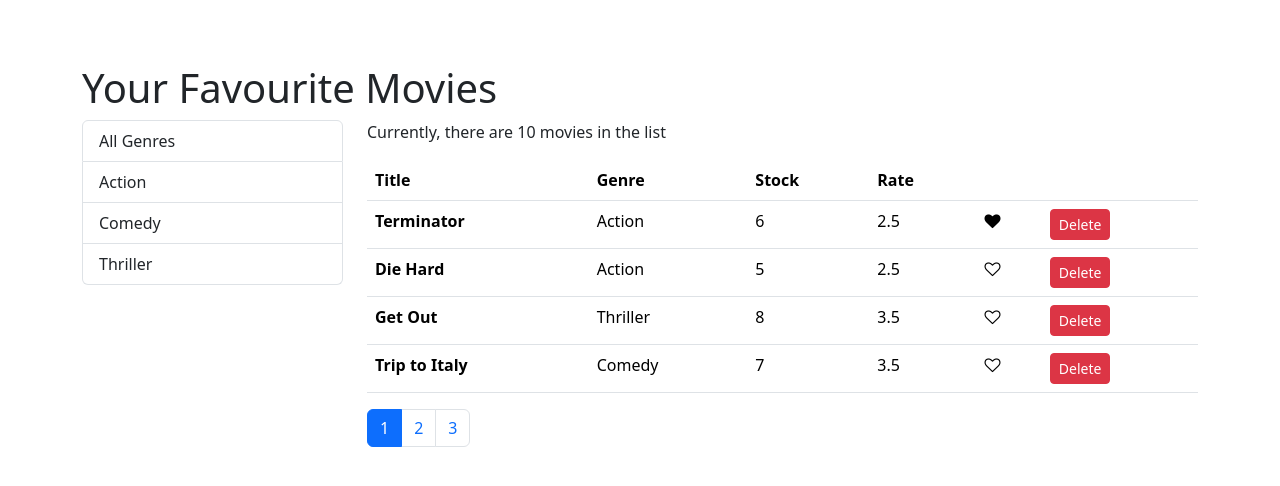
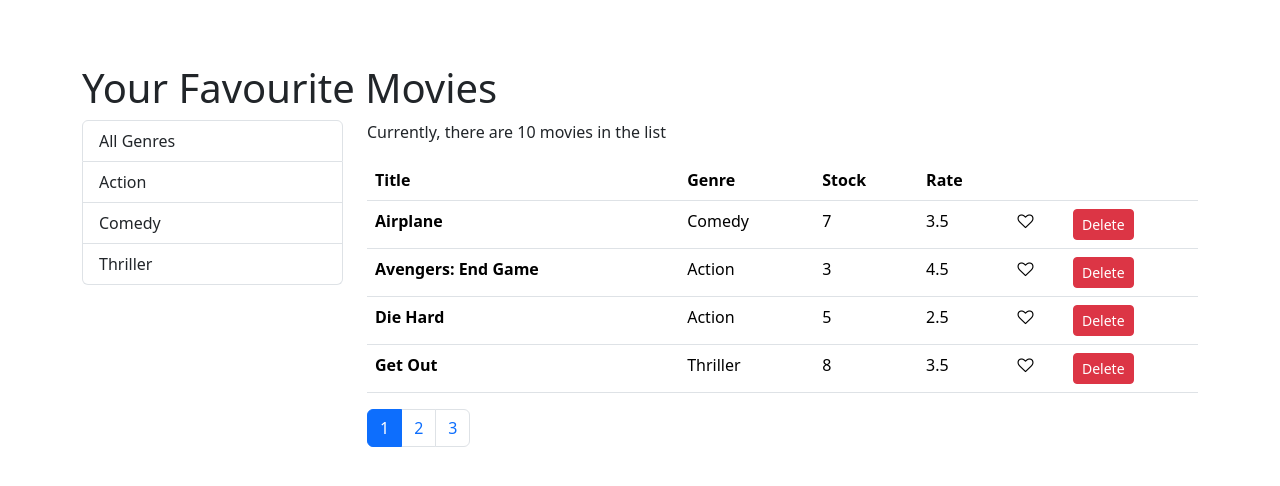
Before and after one commit to Chintan-Karki/favourite-movie-manager, a React (Create React App) app: page / in a window 1280 px wide. Shown: the top 486 px of the page. Built offline with nearby package versions, Linux system fonts and the light colour scheme.

Commit message:
Sort functionality successfully added

```diff
--- a/src/components/movies.jsx
+++ b/src/components/movies.jsx
@@ -6,6 +6,7 @@
 import ListGroup from "../components/common/listGroup";
 import MoviesTable from "./moviesTable";
 import { getGenres } from "../services/fakeGenreService";
+import _ from 'lodash';
 
 export default class MovieList extends React.Component {
   state = {
@@ -13,6 +14,7 @@
     genres: [],
     pageSize: 4,
     currentPage: 1,
+    sortColumn: {path: 'title', order: 'asc'}
   };
 
   componentDidMount() {
@@ -36,7 +38,14 @@
   };
 
   handleSort = (path) => {
-    console.log(path)
+    const sortColumn = {...this.state.sortColumn};
+    if (sortColumn.path === path){
+      sortColumn.order = (sortColumn.order === 'asc') ? 'desc': 'asc'
+    }else{
+      sortColumn.path = path;
+      sortColumn.order = 'asc'
+    }
+    this.setState({sortColumn})
   }
 
   handleLike = (movie) => {
@@ -67,14 +76,19 @@
     const {
       pageSize,
       currentPage,
+      sortColumn,
       selectedGenre,
       movies: allMovies,
     } = this.state;
+
     const filtered =
       selectedGenre && selectedGenre._id
         ? allMovies.filter((m) => m.genre._id === selectedGenre._id)
         : allMovies;
-    const movies = paginate(filtered, currentPage, pageSize);
+
+    const sorted = _.orderBy(filtered, [sortColumn.path], [sortColumn.order]);
+
+    const movies = paginate(sorted, currentPage, pageSize);
     return (
       <div className="row ">
         <div className="col-3">
--- a/src/components/moviesTable.jsx
+++ b/src/components/moviesTable.jsx
@@ -7,10 +7,10 @@
         <table className="table">
             <thead>
               <tr>
-                <th onClick={() => onSort('title')}>Title</th>
-                <th onClick={() => onSort('genre.name')}>Genre</th>
-                <th onClick={() => onSort('numberInStock')}>Stock</th>
-                <th onClick={() => onSort('dailyRentalRate')}>Rate</th>
+                <th style={{cursor: 'pointer'}} onClick={() => onSort('title')}>Title</th>
+                <th style={{cursor: 'pointer'}} onClick={() => onSort('genre.name')}>Genre</th>
+                <th style={{cursor: 'pointer'}} onClick={() => onSort('numberInStock')}>Stock</th>
+                <th style={{cursor: 'pointer'}} onClick={() => onSort('dailyRentalRate')}>Rate</th>
                 <th />
                 <th />
               </tr>
```
